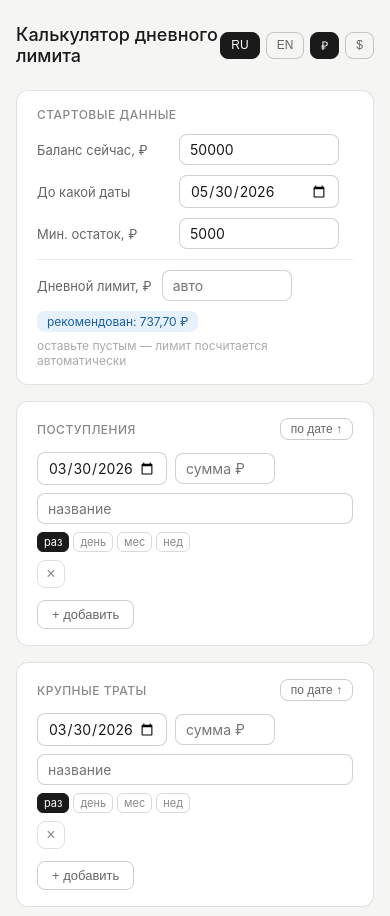
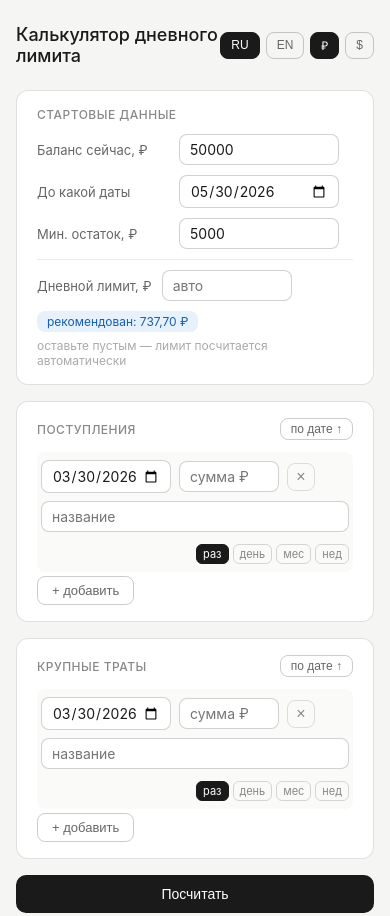
Before and after one commit to ftwkun/cashflow-calc, a plain HTML site: page index.html in a window 390 px wide. Shown: the top 916 px of the page. Drawn offline with nearby package versions, Linux system fonts and the light colour scheme.

Commit message:
Update index.html even raws, mobile optimize

```diff
--- a/index.html
+++ b/index.html
@@ -54,16 +54,14 @@ input:focus { border-color: rgba(0,0,0,0.4); }
 .legend { display: flex; gap: 16px; margin-bottom: 12px; flex-wrap: wrap; }
 .legend-item { display: flex; align-items: center; gap: 5px; font-size: 12px; color: #666; }
 .legend-dot { width: 10px; height: 10px; border-radius: 2px; }
-.freq { display: flex; gap: 4px; flex-shrink: 0; }
+.freq { display: flex; gap: 4px; flex-shrink: 0; justify-content: flex-end; }
 .freq label { font-size: 11px; color: #888; cursor: pointer; border: 0.5px solid rgba(0,0,0,0.15); border-radius: 6px; padding: 2px 6px; white-space: nowrap; user-select: none; }
 .freq input[type=radio] { display: none; }
 .freq input[type=radio]:checked + label { background: #1a1a1a; color: #fff; border-color: #1a1a1a; }
-.entry-row { flex-wrap: wrap; }
-.entry-row .freq { width: 100%; padding-left: 0; }
-@media (min-width: 480px) {
-  .entry-row { flex-wrap: nowrap; }
-  .entry-row .freq { width: auto; }
-}
+.entry-row { flex-wrap: wrap; margin-bottom: 0; padding: 8px 4px; border-radius: 8px; }
+.entry-row:nth-child(odd) { background: #fafaf8; }
+.entry-row:nth-child(even) { background: #f0f0ed; }
+.entry-row .freq { width: 100%; margin-top: 4px; }
 </style>
 </head>
 <body>
@@ -308,14 +306,14 @@ function addRowWithData(containerId, type, date, sum, label, freq) {
   div.innerHTML =
     '<input type="date" class="' + type + '-date" value="' + (date || today()) + '" style="max-width:130px;">' +
     '<input type="number" class="' + type + '-sum" placeholder="' + t.placeholderSum + ' ' + c.sym + '" style="max-width:100px;" value="' + (sum || '') + '" step="0.01">' +
+    '<button class="del-btn" onclick="this.parentElement.remove(); saveState()">×</button>' +
     '<input type="text" class="' + type + '-label" placeholder="' + t.placeholderName + '" value="' + (label || '') + '" style="min-width:0;">' +
     '<div class="freq">' +
       '<input type="radio" name="freq-' + uid + '" id="fo-' + uid + '" class="' + type + '-freq" value="once"' + (f === 'once' ? ' checked' : '') + '><label for="fo-' + uid + '">' + t.freqOnce + '</label>' +
       '<input type="radio" name="freq-' + uid + '" id="fd-' + uid + '" class="' + type + '-freq" value="daily"' + (f === 'daily' ? ' checked' : '') + '><label for="fd-' + uid + '">' + t.freqDaily + '</label>' +
       '<input type="radio" name="freq-' + uid + '" id="fm-' + uid + '" class="' + type + '-freq" value="monthly"' + (f === 'monthly' ? ' checked' : '') + '><label for="fm-' + uid + '">' + t.freqMonthly + '</label>' +
       '<input type="radio" name="freq-' + uid + '" id="fw-' + uid + '" class="' + type + '-freq" value="weekly"' + (f === 'weekly' ? ' checked' : '') + '><label for="fw-' + uid + '">' + t.freqWeekly + '</label>' +
-    '</div>' +
-    '<button class="del-btn" onclick="this.parentElement.remove(); saveState()">×</button>';
+    '</div>';
   el.appendChild(div);
 }
 
```
